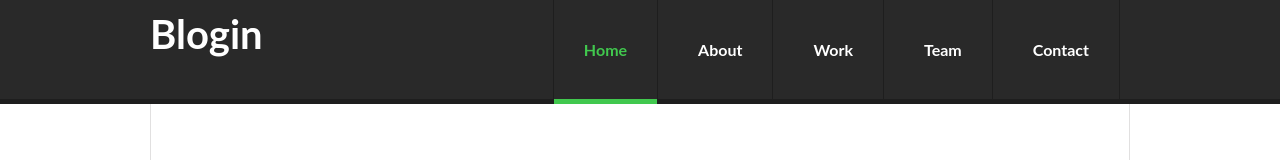
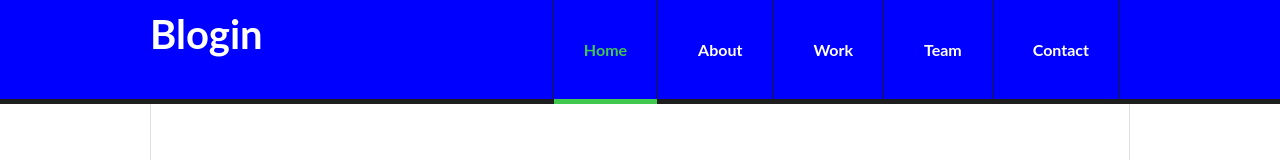
Before and after one commit to conrad-blucher-institute/git-crash-course-2, a plain HTML site: page index.html in a window 1280 px wide. Shown: the top 160 px of the page. Drawn offline with Linux system fonts and the light colour scheme; a web font is replaced by a local one.

Commit message:
change header background color to blue

```diff
--- a/style.css
+++ b/style.css
@@ -55,7 +55,7 @@ p {
 }
 
 .header_bg {
-    background-color: #292929;
+    background-color: blue;
 }
 
 #header {}
```
